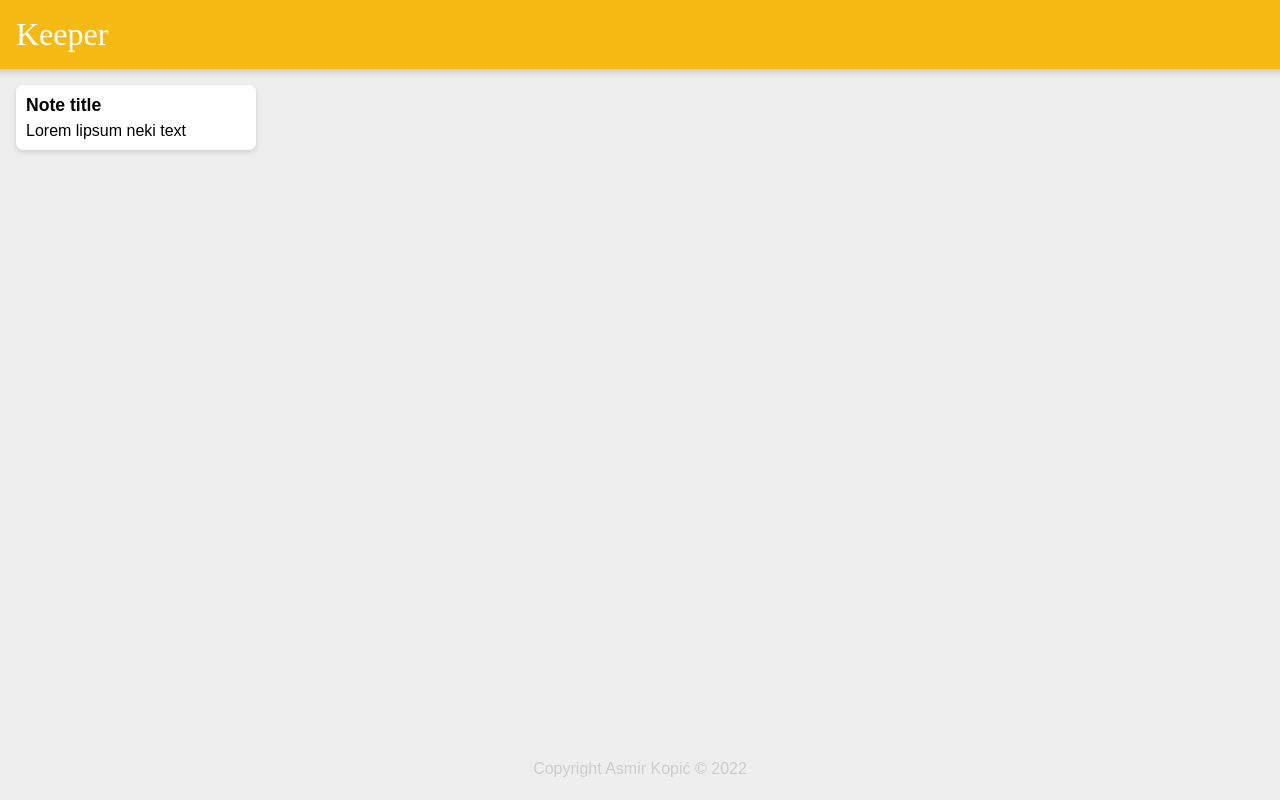
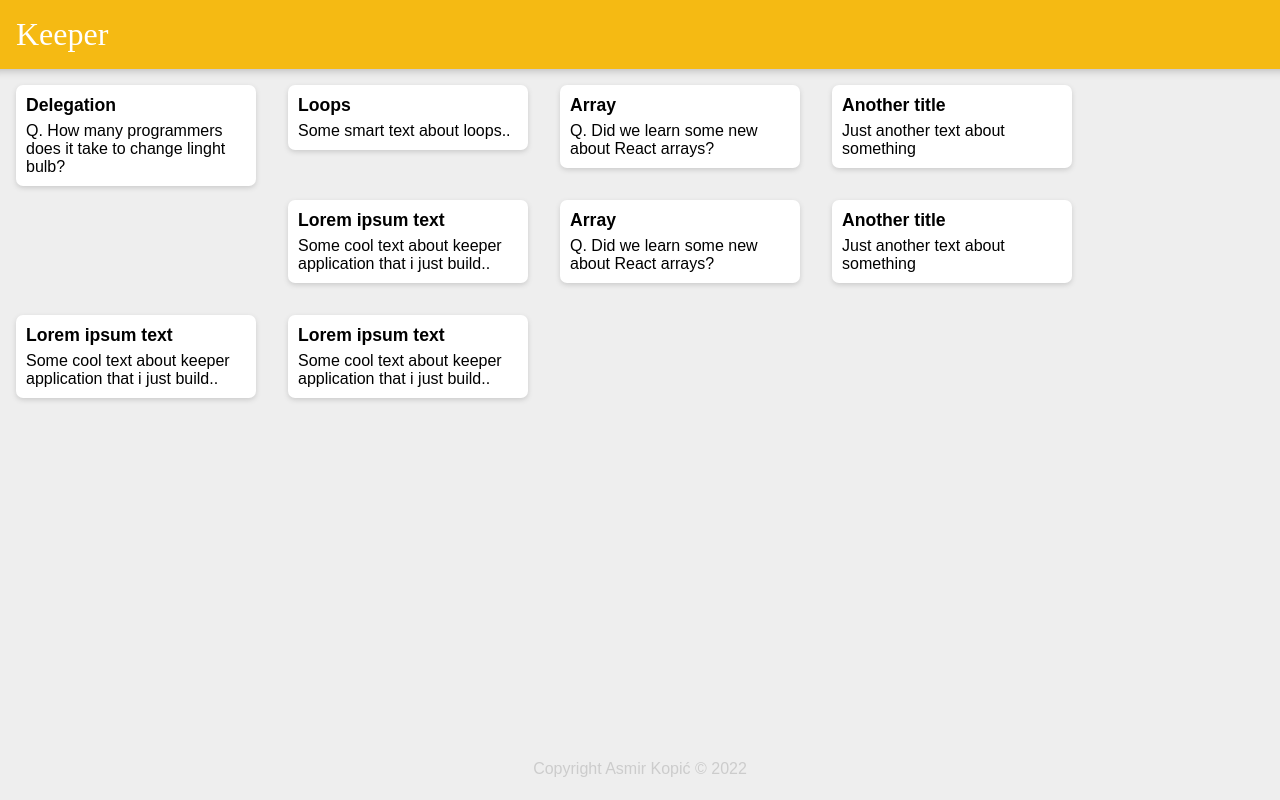
Before and after one commit to AsmirKopic/react-keeper-app, a React (Create React App) app: page / in a window 1280 px wide. Built offline with nearby package versions, Linux system fonts and the light colour scheme.

Commit message:
added map function to render notes

```diff
--- a/src/components/App.js
+++ b/src/components/App.js
@@ -2,12 +2,17 @@ import React from "react";
 import Header from "./Header";
 import Footer from "./Footer";
 import Note from "./Note";
+import notes from "../notes";
+
+
 
 function App() {
   return (
     <div>
       <Header />
-      <Note />
+      {notes.map(note => {
+       return <Note key={note.key} title={note.title} content={note.content}/>
+      })}
       <Footer />
     </div>
   )
--- a/src/components/Note.jsx
+++ b/src/components/Note.jsx
@@ -1,11 +1,11 @@
 import React from 'react'
+import notes from '../notes'
 
-export default function Note() {
+export default function Note(props) {
   return (
     <div className='note'>
-        <h1>Note title</h1>
-        <p>Lorem lipsum neki text</p>
-
+        <h1>{props.title}</h1>
+        <p>{props.content}</p>
     </div>
   )
 }
--- /dev/null
+++ b/src/notes.jsx
@@ -0,0 +1,49 @@
+const notes = [
+    {
+        key: 1,
+        title: "Delegation",
+        content: "Q. How many programmers does it take to change linght bulb?"
+    },
+    {
+        key: 2,
+        title: "Loops",
+        content: "Some smart text about loops.."
+    },
+    {
+        key: 3,
+        title: "Array",
+        content: "Q. Did we learn some new about React arrays?"
+    },
+    {
+        key: 4,
+        title: "Another title",
+        content: "Just another text about something"
+    },
+    {
+        key: 5,
+        title: "Lorem ipsum text",
+        content: "Some cool text about keeper application that i just build.."
+    },
+    {
+        key: 6,
+        title: "Array",
+        content: "Q. Did we learn some new about React arrays?"
+    },
+    {
+        key: 7,
+        title: "Another title",
+        content: "Just another text about something"
+    },
+    {
+        key: 8,
+        title: "Lorem ipsum text",
+        content: "Some cool text about keeper application that i just build.."
+    },
+    {
+        key: 9,
+        title: "Lorem ipsum text",
+        content: "Some cool text about keeper application that i just build.."
+    }
+]
+
+export default notes;
```
